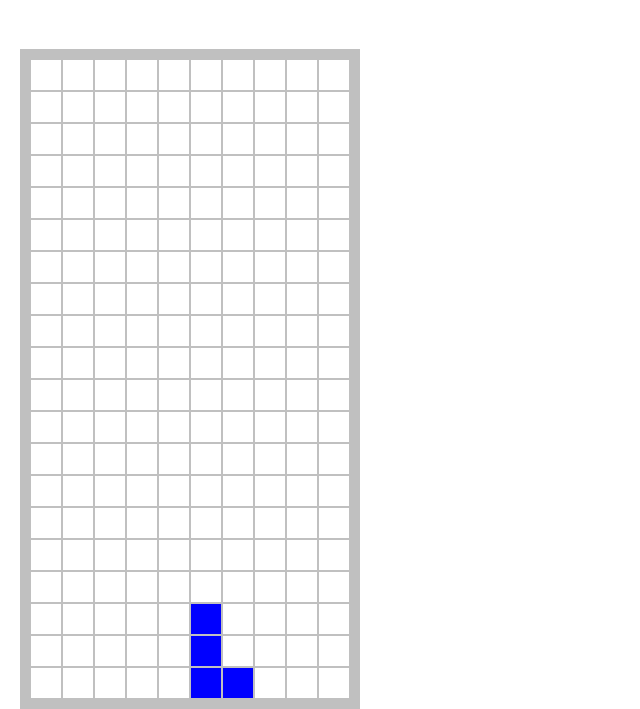
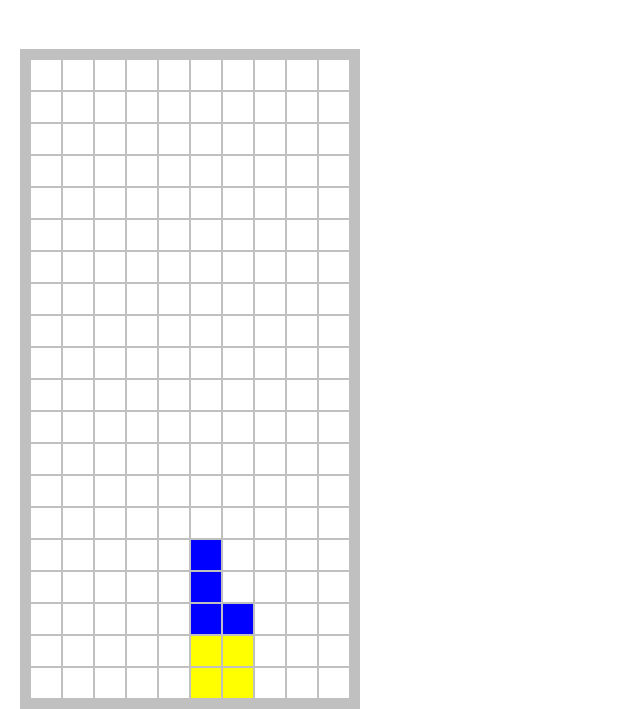
Before and after one commit to mlozynska/sei-project-1, a plain HTML site: page index.html in a window 1280 px wide. Shown: the part 190-899 px from the top of the page, without its empty margins (0-640 px from the left). Drawn offline with Linux system fonts and the light colour scheme.

Commit message:
freezed block

```diff
--- a/scripts/app.js
+++ b/scripts/app.js
@@ -6,6 +6,10 @@
 
 // / How to detect collision with bottom row? fuctionn to check if is possible to move down.
 // / How to stop (freeze) the piece when it is on the bottom? function check if it is bottom line?
+// / how to detect freezed pices and stop moving the block.
+
+// * How to connect left/right moves to the keybord?
+// * How to detect collision with a wall, and to stop block to run out of the grid. functions canMoveRight? canMoveLeft?
 
 // * Create one block - use matrix.
 // * Create array with seven different shapes of blocks - 'tetriminos'
@@ -15,9 +19,8 @@
 // *
 // *
 // * How to make the row to disappear? How to find that all cells of a row are filled in? All 1s?
-// * How the blocks placed above fall one rank, when a line is completed.
-// * How to connect rotation and left/right moves to the keybord?
-// * How to detect collision with a wall, and to stop block to run out of the grid.
+// * How to connect rotation to the keybord?
+
 // * How to rotate near the wall?
 
 //? BONUS TASKS
@@ -60,8 +63,8 @@ function init() {
     [0, 0, 0, 0, 0, 0, 0, 0, 0, 0],
     [0, 0, 0, 0, 0, 0, 0, 0, 0, 0],
     [0, 0, 0, 0, 0, 0, 0, 0, 0, 0],
-    [0, 0, 0, 0, 0, 0, 0, 0, 0, 0],
-    [0, 0, 0, 0, 0, 0, 0, 0, 0, 0],
+    [0, 0, 0, 0, 0, 2, 2, 0, 0, 0],
+    [0, 0, 0, 0, 0, 2, 2, 0, 0, 0],
   ]
 
   function createNewGrid() {
@@ -71,6 +74,9 @@ function init() {
         if (playField[y][x] === 1) {
           // if on a playingField there are 1s, they will be coloured in blue. adding class movingCell.
           gridInnerText += '<div class="cell movingCell"></div>'
+        } else if (playField[y][x] === 2) {
+          // if on a playingField there are 2s, they will be coloured in yellow. adding class freezedCell.
+          gridInnerText += '<div class="cell freezedCell"></div>'
         } else {
           gridInnerText += '<div class="cell"></div>'
         }
@@ -85,7 +91,7 @@ function init() {
     for (let y = gridRows - 1; y >= 0; y--) {
       for (let x = 0; x < gridColumns; x++) {
         if (playField[y][x] === 1) {
-          if (y === gridRows - 1) {
+          if (y === gridRows - 1 || playField[y + 1][x] === 2) {
             return false
           }
         }
@@ -135,24 +141,5 @@ function init() {
   //   }
 
   //   // createBlock()
-
-  //   // * ---> Move block <---
-
-  //   // function moveBlockDown() {
-  //   //   for (let y = gridRows - 1; y >= 0; y--) {
-  //   //     for (let x = 0; x < gridColumns; x++) {
-  //   //       if (playField[y][x] === 1) {
-  //   //         // console.log(y)
-  //   //         // console.log(x)
-  //   //         // console.log(playField[y])
-  //   //         playField[y + 1][x] = 1
-  //   //         playField[y][x] = 0
-  //   //         // console.log(y)
-  //   //         // console.log(x)
-  //   //       }
-  //   //     }
-  //   //   }
-  //   // }
-  //   // moveBlockDown()
 }
 window.addEventListener('DOMContentLoaded', init)
--- a/styles/main.css
+++ b/styles/main.css
@@ -1,6 +1,5 @@
 body {
   margin: 0;
-  /* background: #000; */
 }
 
 .header {
@@ -47,6 +46,6 @@ body {
   background-color: blue;
 }
 
-.fixedCell {
-  background-color: green;
+.freezedCell {
+  background-color: yellow;
 }
```
